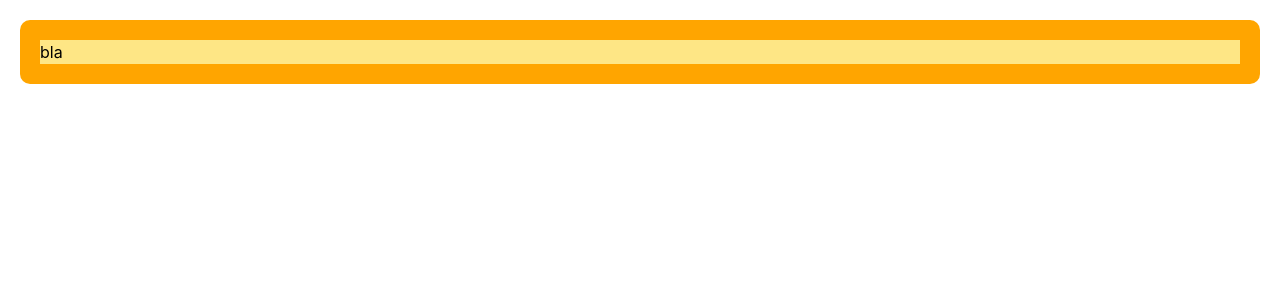
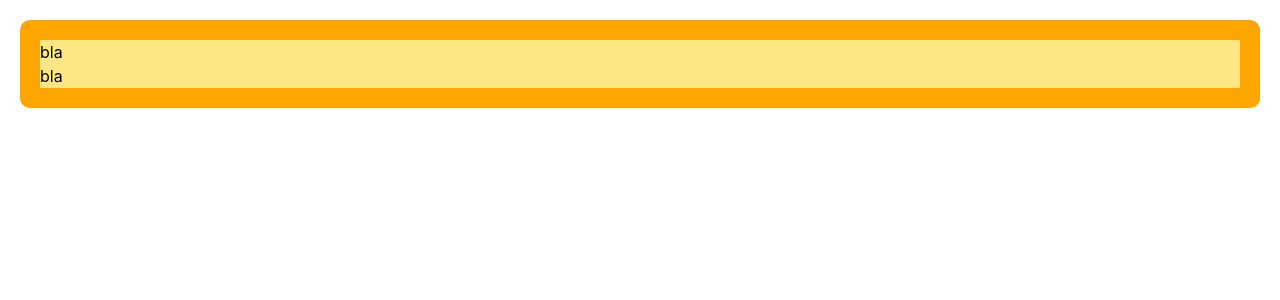
Before and after one commit to dev-lumi/frontend-oct-practice, a React (Vite) app in the folder practice-lib/: page / in a window 1280 px wide. Shown: the top 300 px of the page. Built offline with nearby package versions, Linux system fonts and the light colour scheme.

Commit message:
small change

```diff
--- a/practice-lib/src/App.jsx
+++ b/practice-lib/src/App.jsx
@@ -4,6 +4,7 @@ const App = () => {
   return (
     <div className='card'>
         <h1>bla</h1>
+        <h1>bla</h1>
     </div>
   )
 }
```
